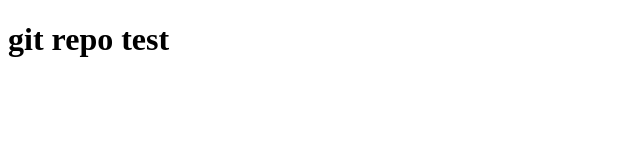
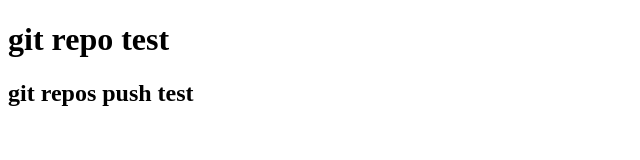
Before and after one commit to nuredin05/gitRepo, a plain HTML site: page index.html in a window 1280 px wide. Shown: the whole page, without its empty margins (0-640 px from the left). Drawn offline with Linux system fonts and the light colour scheme.

Commit message:
push test

```diff
--- a/index.html
+++ b/index.html
@@ -7,5 +7,6 @@
 </head>
 <body>
     <h1>git repo test</h1>
+    <h2>git repos push test</h2>
 </body>
 </html>
```
